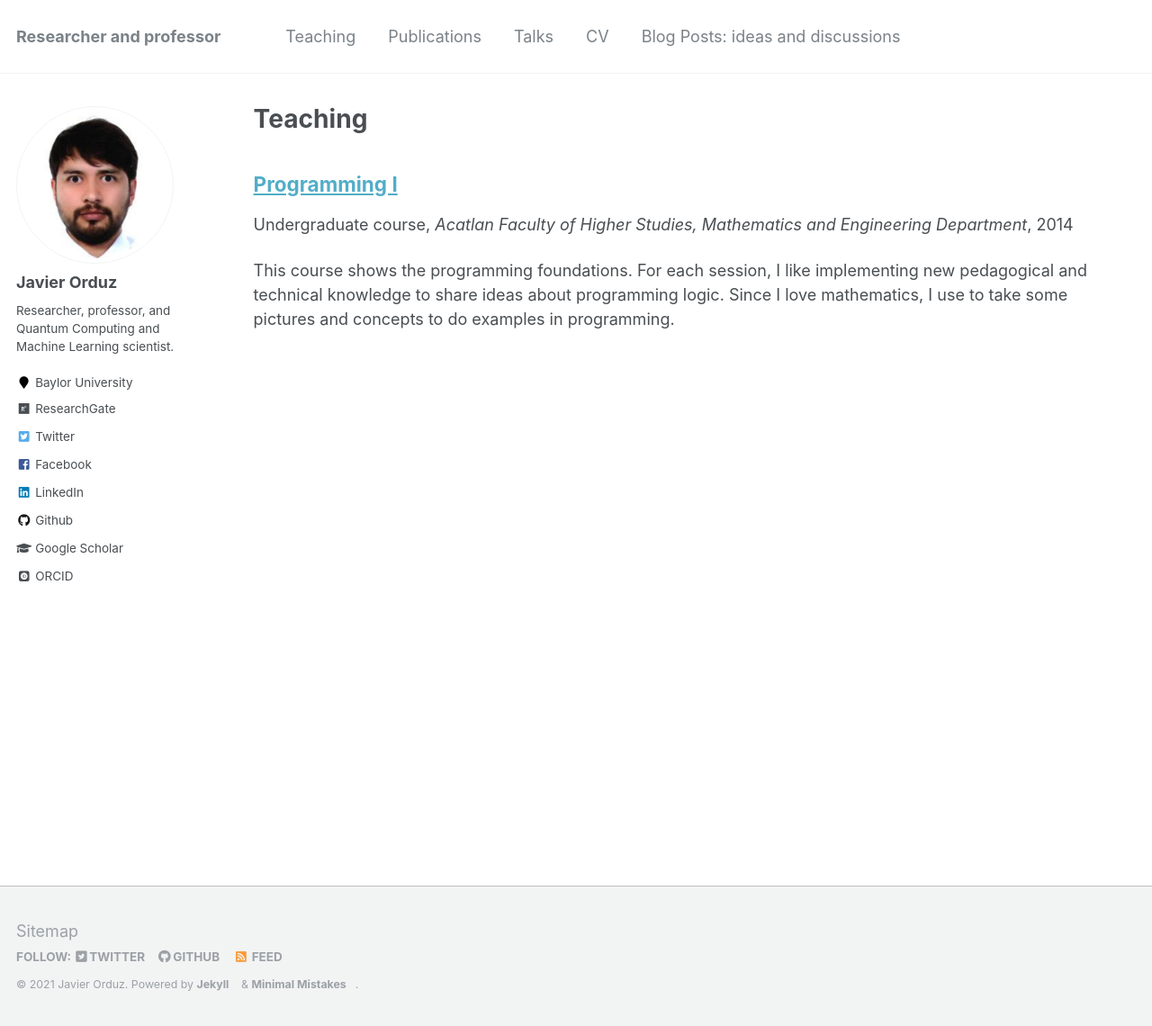
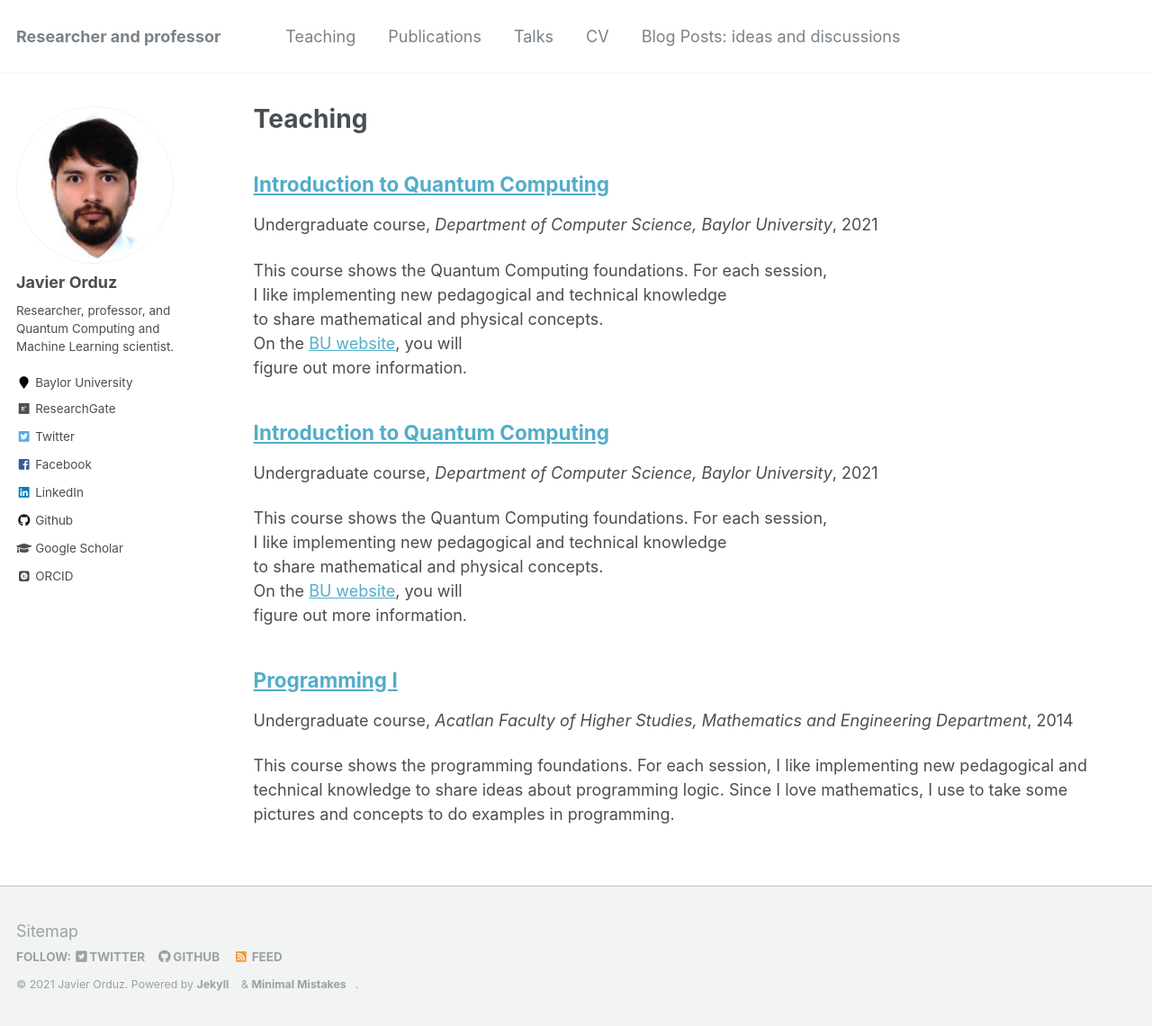
Before and after one commit to jaorduz/jaorduz.github.io, a Jekyll site: the page built from _pages/teaching.html, in a window 1280 px wide and 1140 px high. Shown: the whole window at 90% size. Built offline with Jekyll 4.4.1, drawn with Linux system fonts in a browser that asks for light colours; some web fonts are replaced.

Commit message:
08062021-2
update 2

```diff
--- /dev/null
+++ b/_teaching/2021-summer-teaching-1.md
@@ -0,0 +1,15 @@
+---
+title: "Introduction to Quantum Computing"
+collection: teaching
+type: "Undergraduate course"
+permalink: /teaching/2021-summer-teaching-1
+venue: "Department of Computer Science, Baylor University"
+date: 2021-08-06
+location: "Waco, TX, USA"
+---
+
+This course shows the Quantum Computing foundations. For each session,
+I like implementing new pedagogical and technical knowledge
+to share mathematical and physical concepts.
+On the [BU website](https://tinyurl.com/yhgalmw6), you will
+figure out more information.
```
Also changed, not shown: _pages/about.md (+1 -13 lines), _teaching/2021-fall-teaching-1.md (added, +15 -0 lines).
